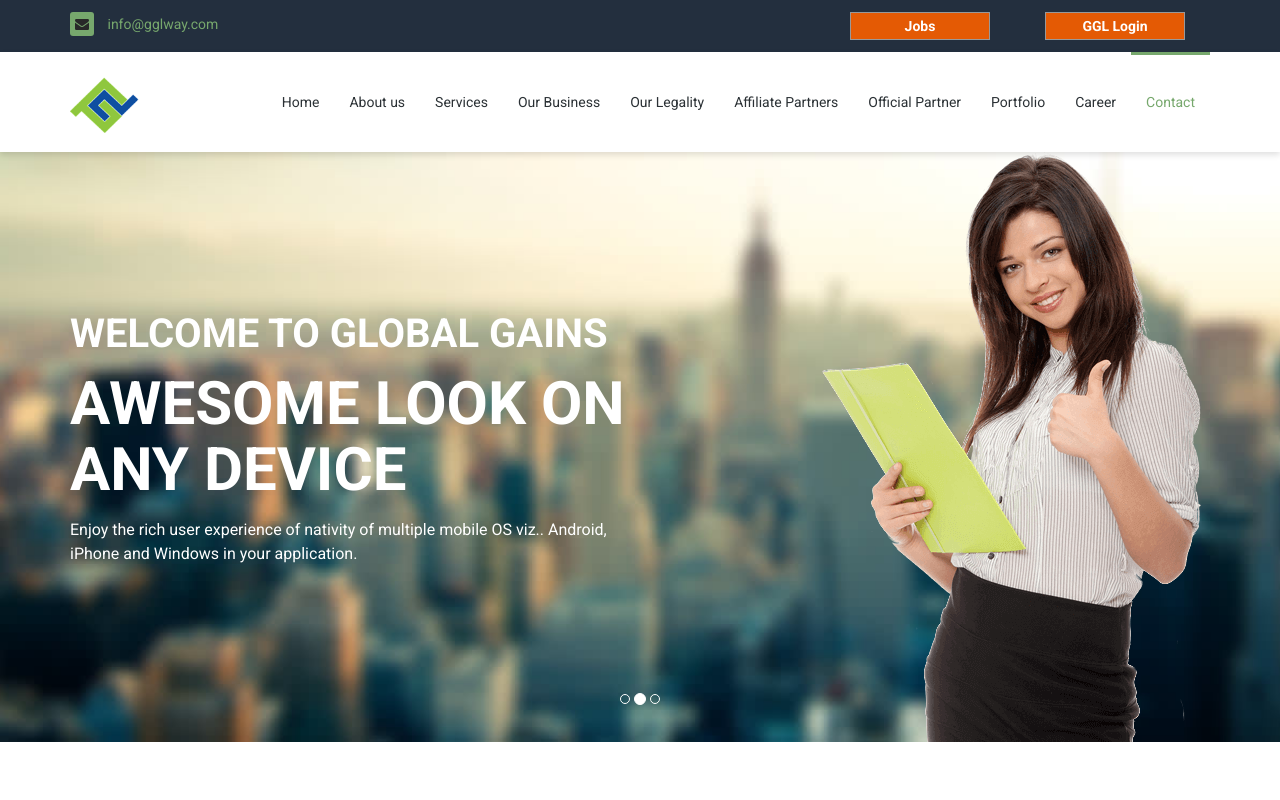
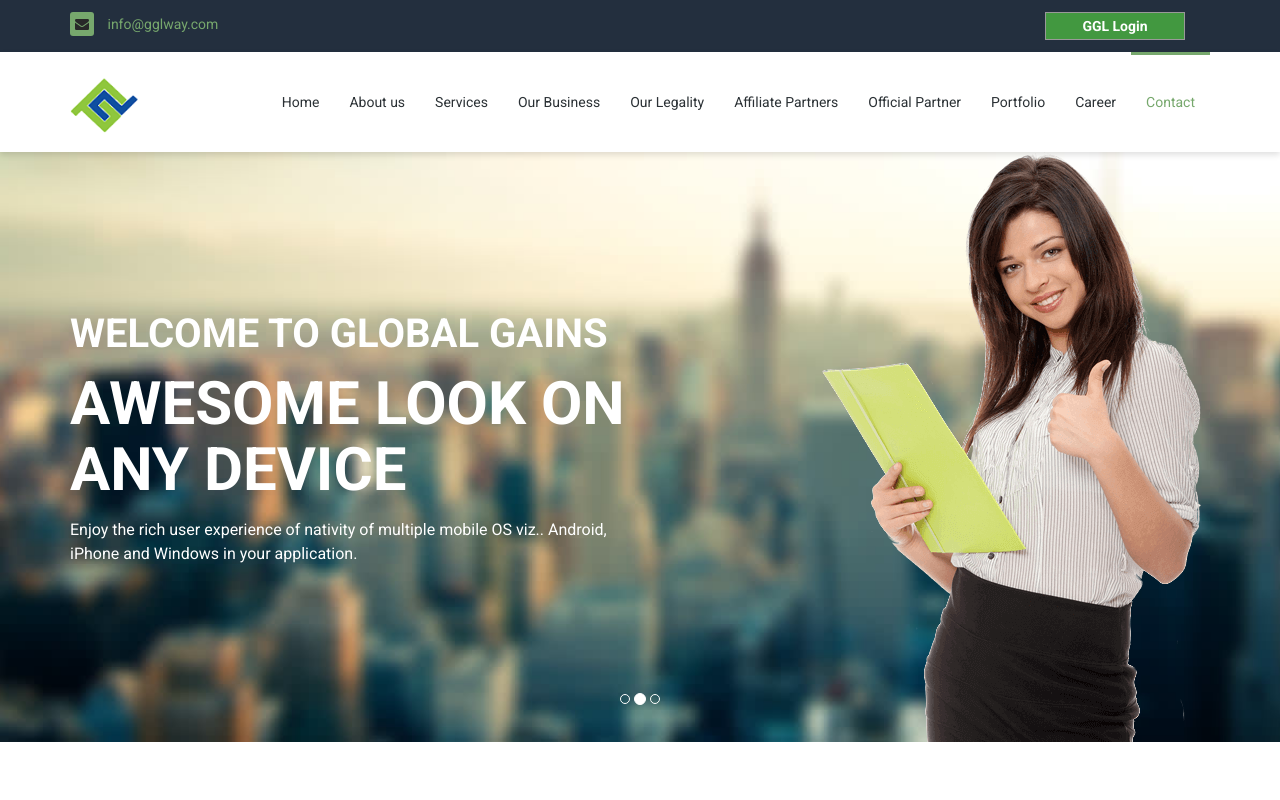
Before and after one commit to nrg-dev/ggl-website, a plain HTML site: page index-2.html in a window 1280 px wide. Shown: the top 800 px of the page. Drawn offline with Linux system fonts and the light colour scheme.

Commit message:
website Chnages on Dec 6

```diff
--- a/index-2.html
+++ b/index-2.html
@@ -64,18 +64,16 @@
 
                     <div class="col-md-2 col-sm-4">
 
-                        <div class="social-wrapper text-right">
-						<b> <input type="button" value="Jobs" onclick="window.location.href='http://ggl.neotural.com/home'"  style="color:white;background-color:#E45A04;display: block;border-radius: 0px;border: 1px solid #999;width: 140px;"/>
-
-</b>
-					<!--	<input type="button" value="Member Login" onclick="window.location.href='http://ggl.gglway.com/'"  style="color:white;background-color:#77a86d;border-radius: 0px;border: 1px solid #999;width: 140px;"/>     -->
-                        </div>
+                        <!--	<div class="social-wrapper text-right">
+							<b> <input type="button" value="Jobs" onclick="window.location.href='http://ggl.neotural.com/login'"  style="color:white;background-color:#E45A04;display: block;border-radius: 0px;border: 1px solid #999;width: 140px;"/>  </b>
+							<input type="button" value="Member Login" onclick="window.location.href='http://ggl.gglway.com/'"  style="color:white;background-color:#77a86d;border-radius: 0px;border: 1px solid #999;width: 140px;"/>
+                        </div>  -->
                     </div>
 
 
 					<div class="col-md-2 col-sm-4">
                         <div class="social-wrapper text-right">
-							<b> <input type="button" value="GGL Login" onclick="window.location.href='http://ggl.neotural.com/home'"  style="color:white;background-color:#E45A04;display: block;border-radius: 0px;border: 1px solid #999;width: 140px;"/>
+							<b> <input type="button" value="GGL Login" onclick="window.location.href='http://ggl.neotural.com/login'"  style="color:white;background-color:#429840;display: block;border-radius: 0px;border: 1px solid #999;width: 140px;"/>
 </b>
  </div>
                     </div>
@@ -95,7 +93,7 @@
                         <span class="icon-bar"></span>
                         <span class="icon-bar"></span>
                     </button>
-                    <a class="navbar-brand" href="index-2.html" style="margin-top:-10px;width: 70px;"><img src="assets/images/logo.png" style="width: 70px;"alt="logo"></a>
+                    <a class="navbar-brand" href="index-2.html" style="margin-top:-10px;width: 70px;"><img src="assets/images/gglLogo.png" style="width: 70px;"alt="logo"></a>
                 </div>
 
                 <div class="collapse navbar-collapse" id="custom-collapse">
@@ -495,8 +493,9 @@ This superior quality chicken is now available at affordable prices. Through a n
 				<div class="col-md-2 col-sm-5 col-lg-7">
 					<div class="social-wrapper text-right">
 						<input type="button" value="BPNI Login" onclick="window.location.href='http://blueprintnusantara.com'"
-							style="color:white;background-color:#77a86d;border-radius: 0px;border: 1px solid #999;align:center;"/>
+							style="color:white;background-color:#77a86d;border-radius: 0px;border: 1px solid #999;align:center;height: 45px;width: 170px;font-size: large;"/>
 					</div>
+					<br/>
 				</div>
 				<br/><br/>
 				<div class="col-md-12">
```
Also changed, not shown: index.html (+8 -9 lines), assets/images/bp_logo.png (added), assets/images/bp_logo1.png (added), assets/images/gglLogo.png (added).
